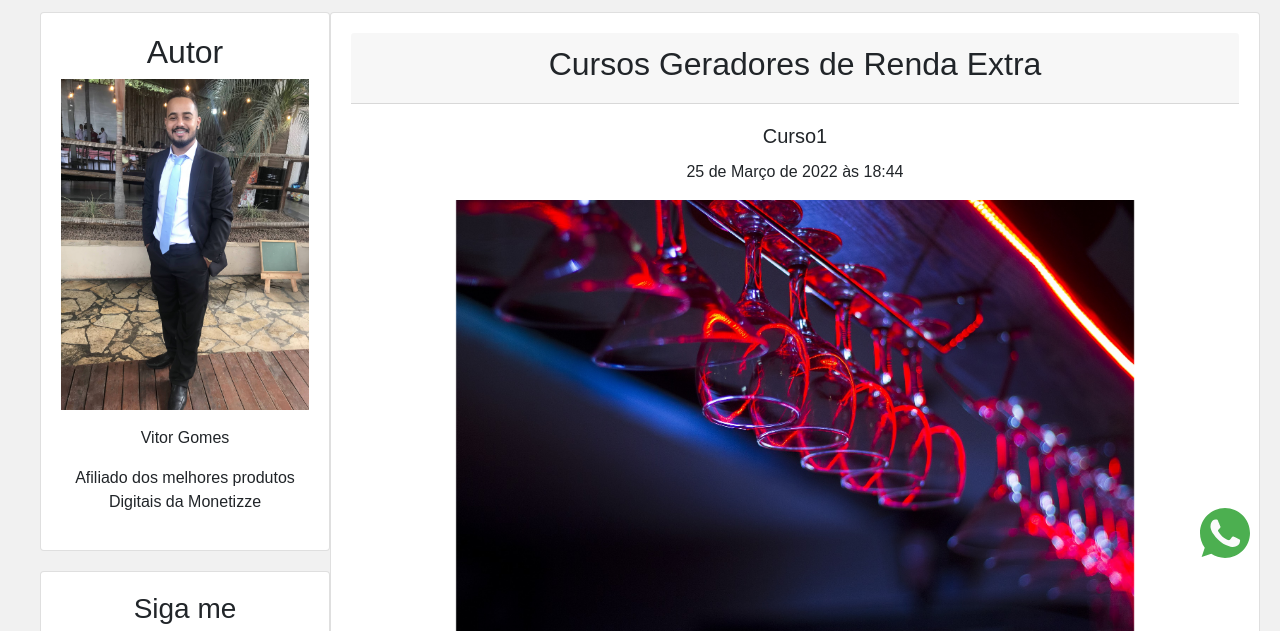
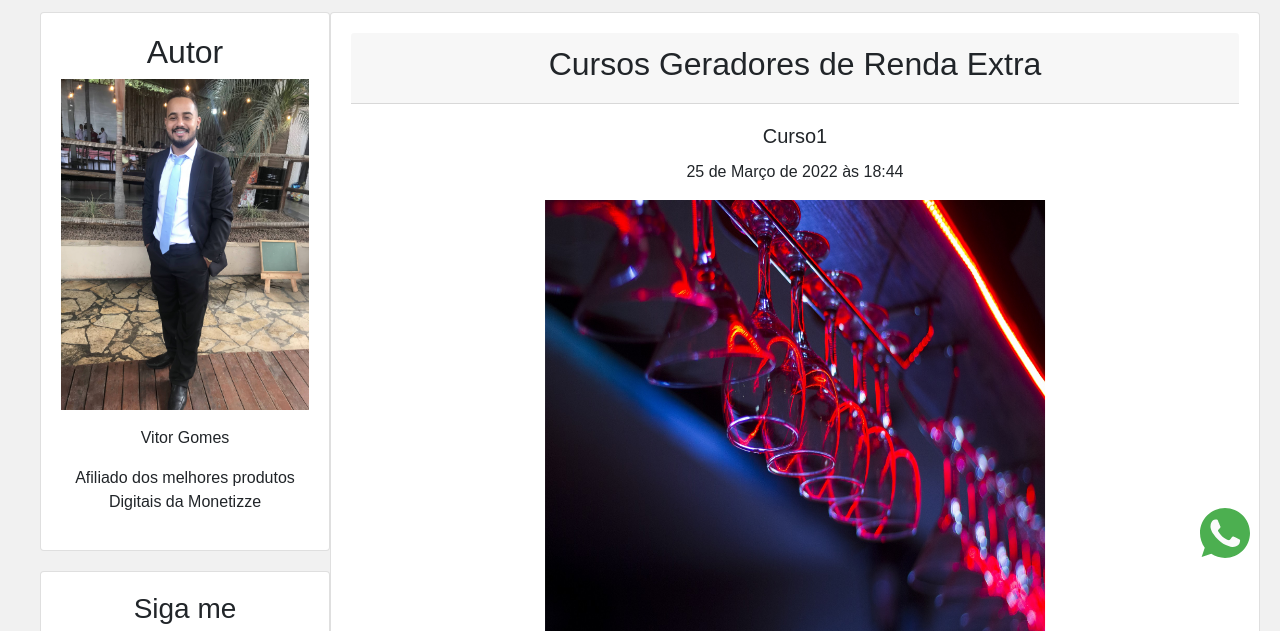
Before and after one commit to santosgv/blog, a Django app: page / in a window 1280 px wide. Shown: the part 222-853 px from the top of the page. Run offline with Django 4.2, Linux system fonts and the light colour scheme; data comes from the database, SQL or seed files in the repository.

Commit message:
home e vendas

```diff
--- a/produtos/templates/home.html
+++ b/produtos/templates/home.html
@@ -17,7 +17,7 @@ Renda Extra
       <div class="carousel-inner">
             {% for img in i.imagens.all %}
             <div class="carousel-item {% if forloop.first %} active {% endif %}" >
-            <img src="{{img}}" style="width: 80%;" alt="First slide">
+            <img src="{{img}}" width="500px" height="500px" alt="First slide">
           </div>
             {% endfor %}
       </div>
--- a/vendas/templates/vendas.html
+++ b/vendas/templates/vendas.html
@@ -11,7 +11,7 @@ Produtos
         <div class="row">
           {% for i in produtos %}
       <div class="card" style="width: 18rem;">
-      <img class="card-img-top" src="/media/{{i.imagens}}" width="100%" height="300px" alt="">
+      <img class="card-img-top" src="/media/{{i.imagens}}" width="100px" height="300px" alt="">
       <div class="card-body">
         <h5 class="card-title">{{i.produto}}</h5>
         <p class="card-text">{{i.descricao}}</p>
```
